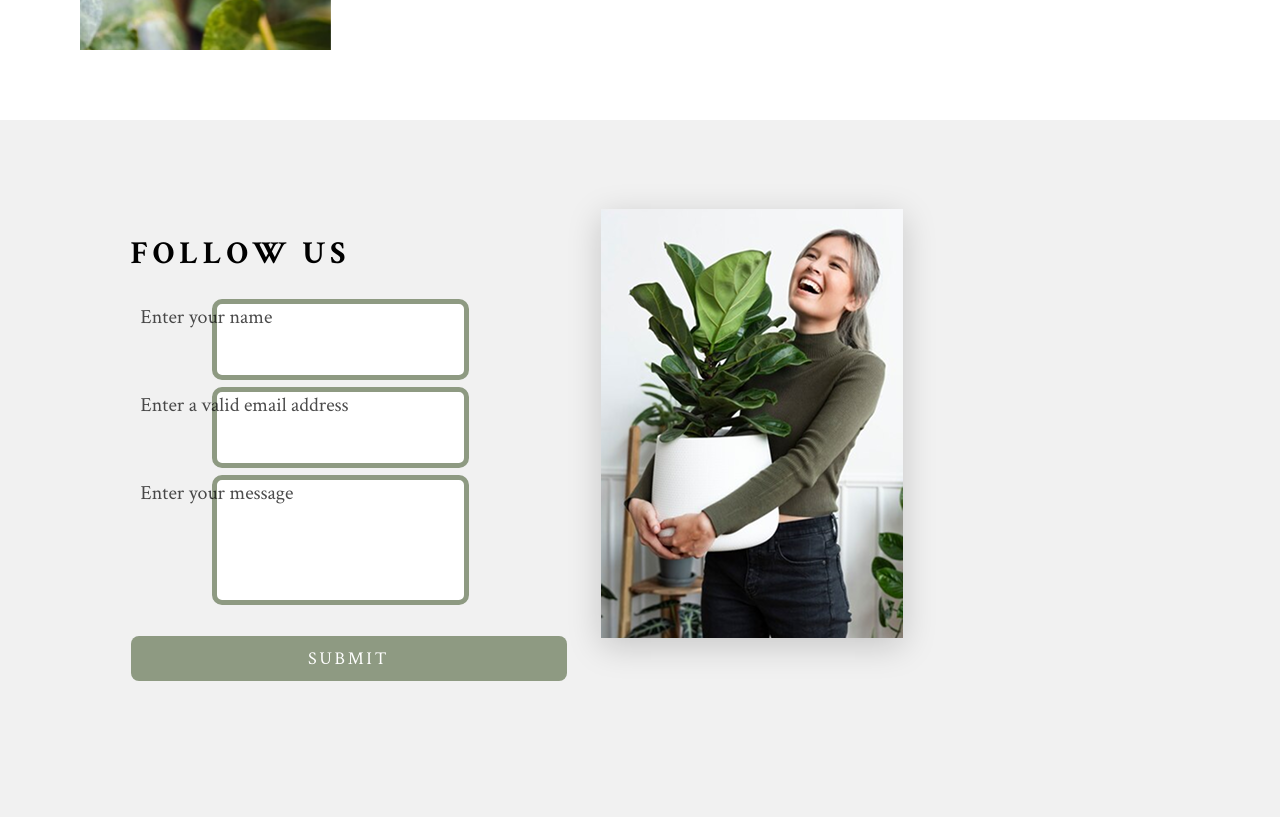
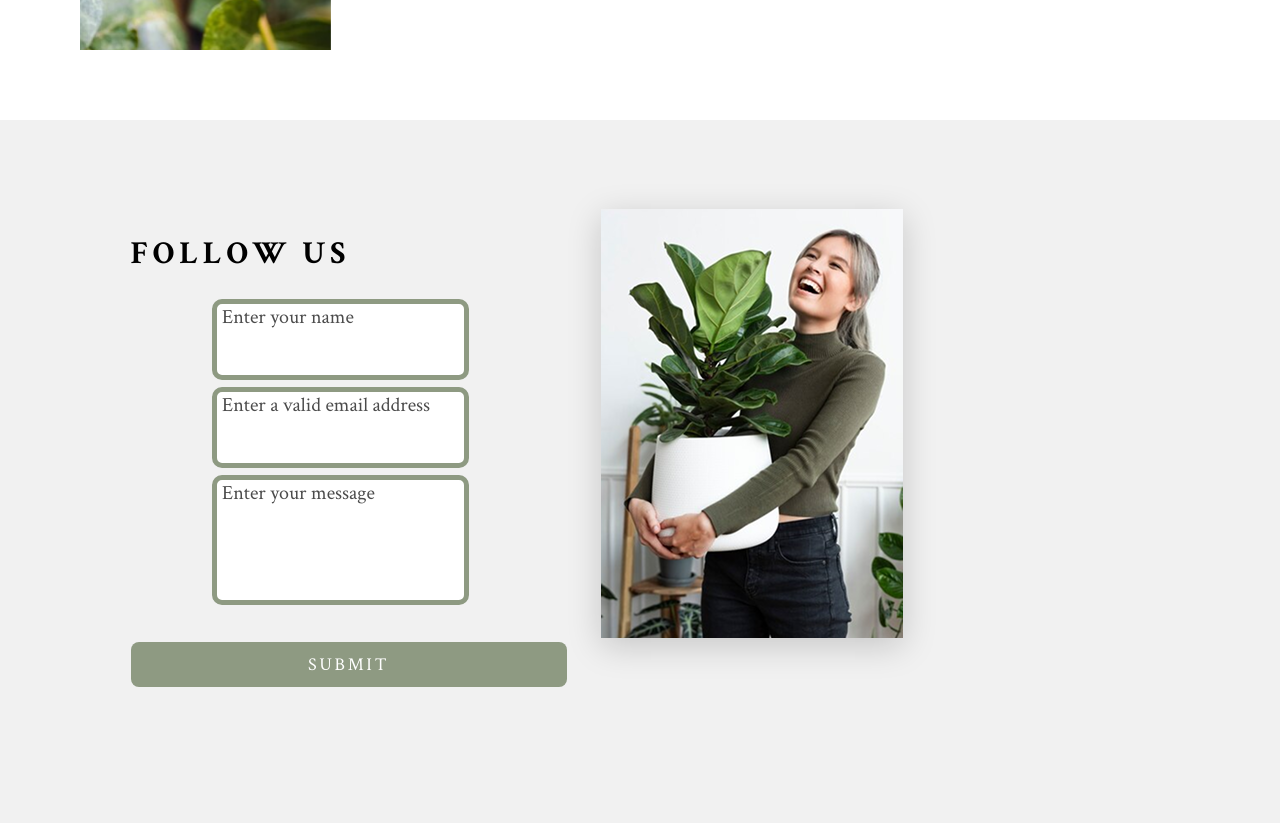
Before and after one commit to chasov-artem/organic-repo, a React (Vite) app: page / in a window 1280 px wide. Shown: the part 2380-3203 px from the top of the page. Built offline with nearby package versions, Linux system fonts and the light colour scheme.

Commit message:
styles: contactForm mob

```diff
--- a/src/components/ContactForm/ContactForm.module.scss
+++ b/src/components/ContactForm/ContactForm.module.scss
@@ -1,7 +1,7 @@
 .contact {
   position: relative;
-  overflow: hidden;
-  max-width: 334px;
+  overflow-x: hidden;
+  overflow-y: visible;
   margin: 0 auto;
   padding: 9px 8px 77px 8px;
   background: #f1f1f1;
@@ -95,22 +95,34 @@
     align-items: center;
   }
 
+  .input-wrap {
+    position: relative;
+    width: 257px;
+    margin: 0 auto;
+  }
+
+  .custom-placeholder {
+    position: absolute;
+    left: 20px;
+    top: 10px;
+    font-size: 20px;
+    color: #000;
+    opacity: 0.7;
+    pointer-events: none;
+    user-select: none;
+  }
+
   &__input {
-    width: 100%;
-    max-width: 561px;
+    width: 257px;
     height: 81px;
     border: 5px solid #8e9a82;
     border-radius: 10px;
     padding: 10px 20px;
     font-size: 20px;
-    margin: 0 auto;
-    display: block;
     box-sizing: border-box;
 
     &::placeholder {
-      font-size: 20px;
-      color: #000;
-      opacity: 0.7;
+      color: transparent;
     }
   }
 
@@ -152,24 +164,6 @@
     object-fit: cover;
     display: block;
     box-shadow: 0 8px 32px 0 rgba(0, 0, 0, 0.18);
-  }
-
-  .input-wrap {
-    position: relative;
-    width: 100%;
-  }
-  .custom-placeholder {
-    position: absolute;
-    left: 45px;
-    top: 10px;
-    font-size: 14px;
-    font-weight: 400;
-    color: #000;
-    pointer-events: none;
-    user-select: none;
-    transition: opacity 0.2s;
-    opacity: 0.7;
-    text-align: left;
   }
 
   @media (min-width: 992px) {
```
